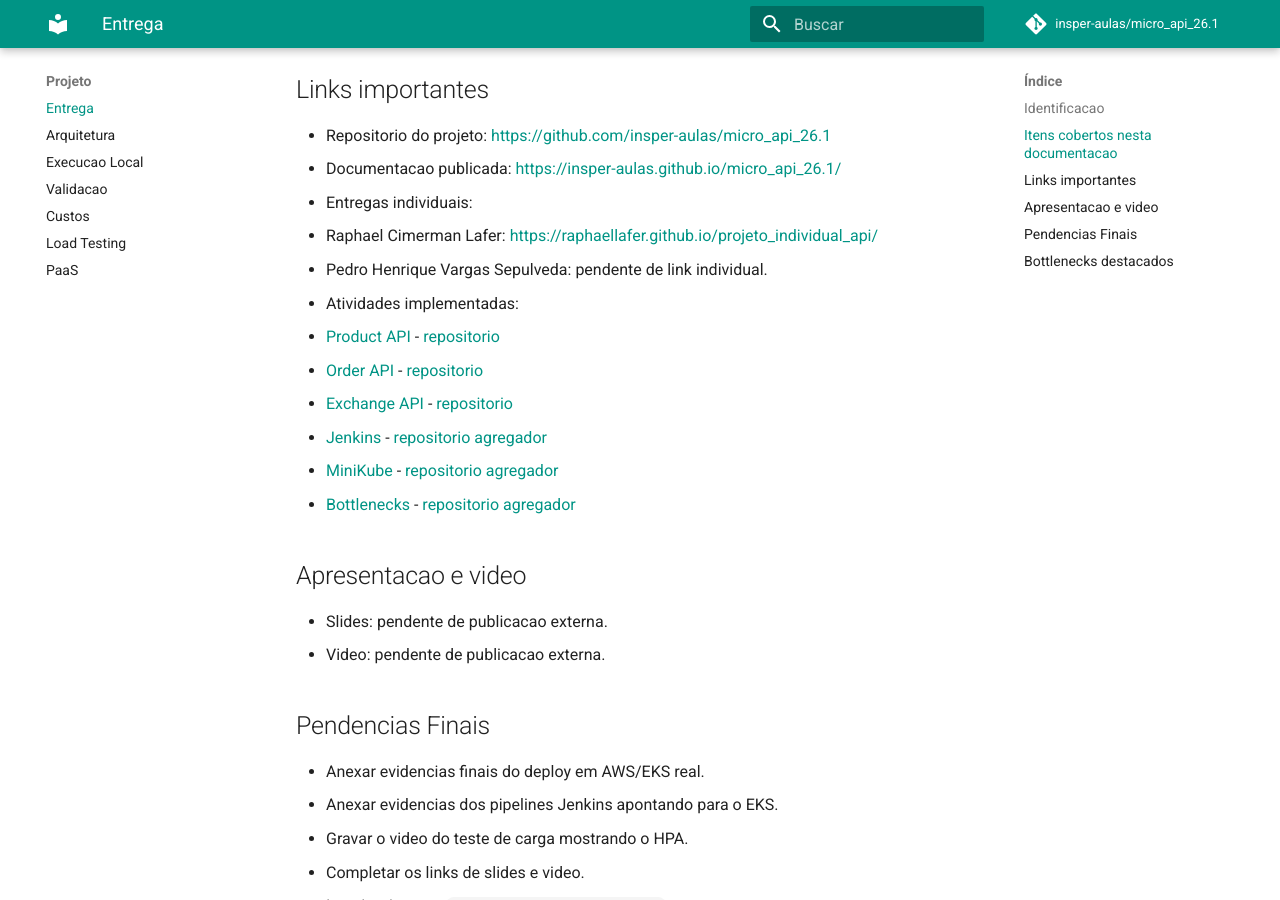
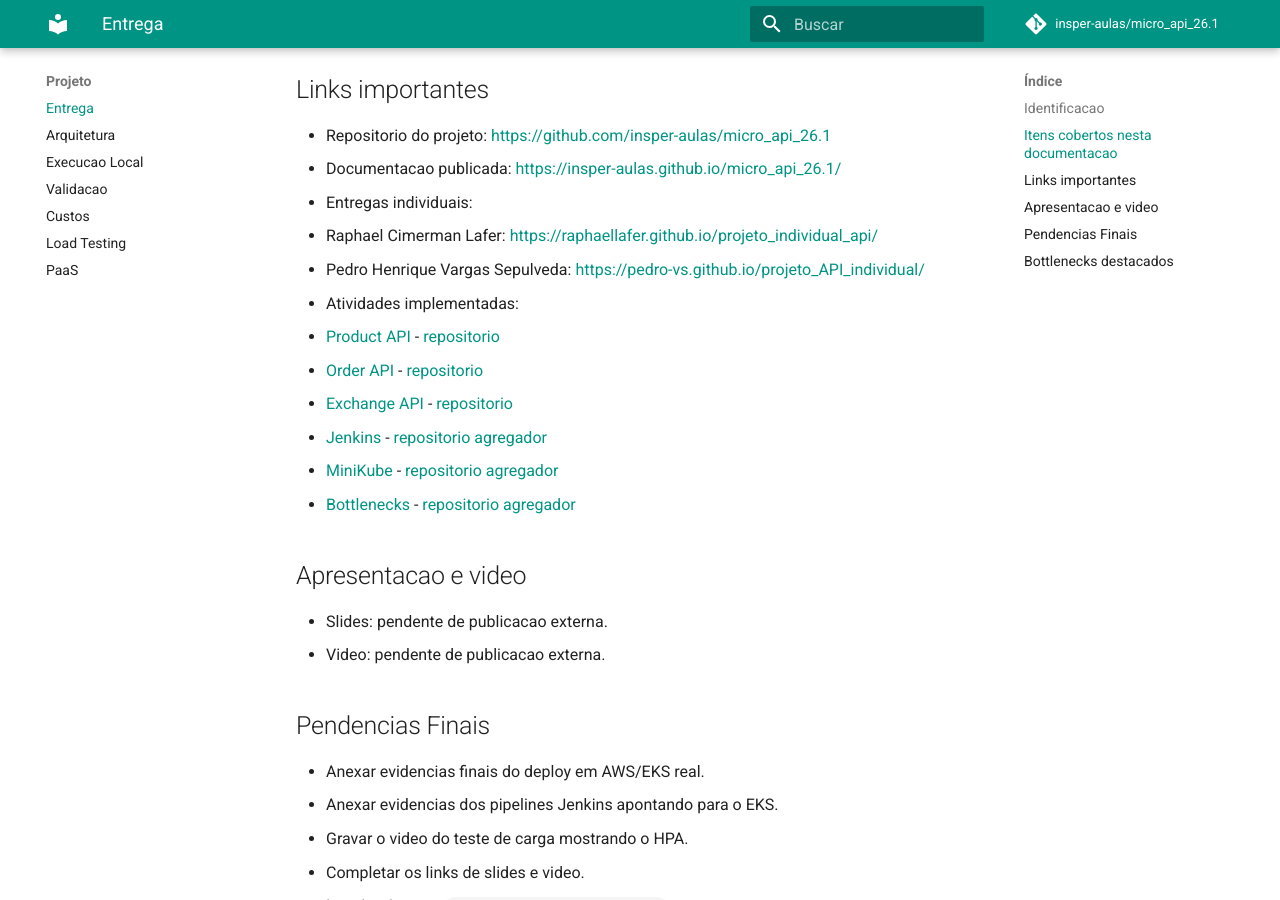
Before and after one commit to insper-aulas/micro_api_26.1, an MkDocs documentation site: the page built from docs/entrega.md, in a window 1280 px wide and 900 px high, scrolled down 658 px. Built offline with MkDocs 1.6.1 and Material for MkDocs 9.7.7, drawn with Linux system fonts in a browser that asks for light colours; comment, search, counter and statistics services are not loaded.

Commit message:
mkdocs individual

```diff
--- a/docs/entrega.md
+++ b/docs/entrega.md
@@ -22,7 +22,7 @@
 - Documentacao publicada: <https://insper-aulas.github.io/micro_api_26.1/>
 - Entregas individuais:
   - Raphael Cimerman Lafer: <https://raphaellafer.github.io/projeto_individual_api/>
-  - Pedro Henrique Vargas Sepulveda: pendente de link individual.
+  - Pedro Henrique Vargas Sepulveda: <https://pedro-vs.github.io/projeto_API_individual/>
 - Atividades implementadas:
   - [Product API](exercicios/product-api.md) - [repositorio](https://github.com/insper-aulas/product-service)
   - [Order API](exercicios/order-api.md) - [repositorio](https://github.com/insper-aulas/order-service)
--- a/mkdocs.yml
+++ b/mkdocs.yml
@@ -59,6 +59,7 @@ nav:
       - EKS: infra/eks.md
       - CI/CD: infra/cicd.md
       - Evidencias AWS: evidence/aws.md
+      - Screenshots: evidence/screenshots/README.md
   - Exercicios:
       - Product API: exercicios/product-api.md
       - Order API: exercicios/order-api.md
```
